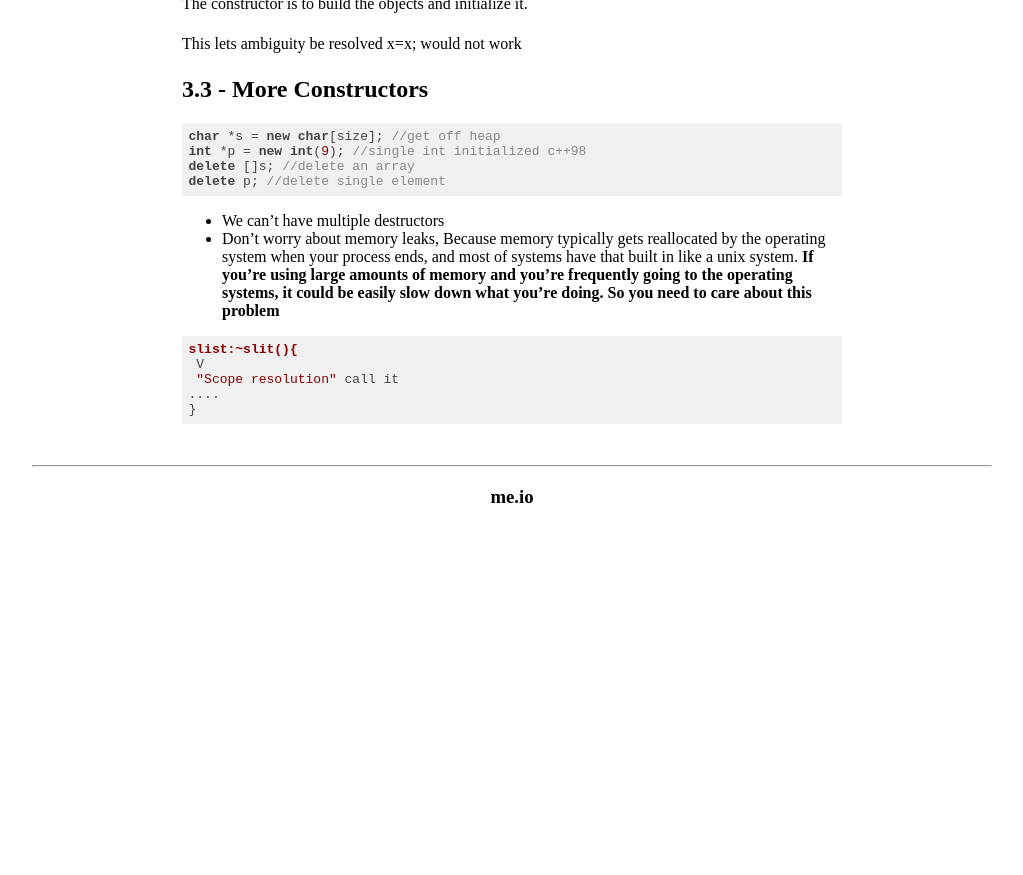
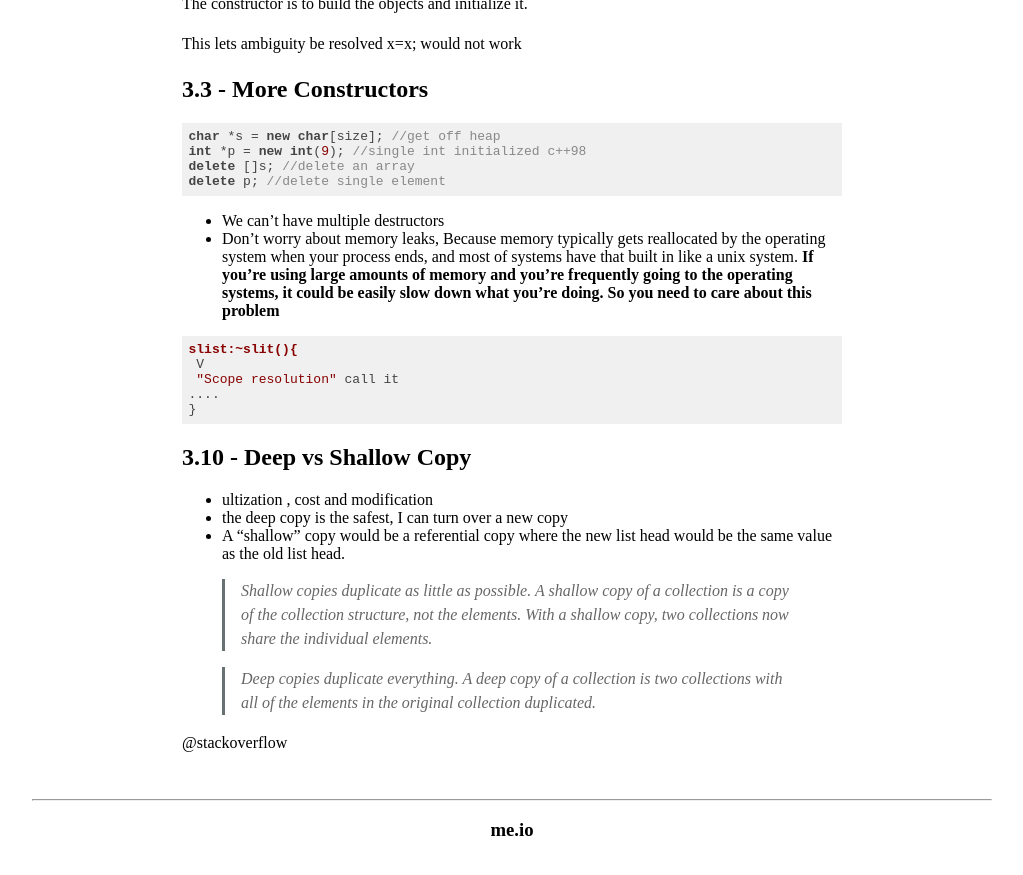
Before and after one commit to congdv/congdv.github.io, a Jekyll site: the page built from _posts/2017-07-31-C++-for-c-programer-coursera.md, in a window 1280 px wide and 900 px high, scrolled down 3274 px. Shown: the top 875 px of the window, without its empty margins (128-1151 px from the left). Built offline with Jekyll 4.4.1, drawn with Linux system fonts in a browser that asks for light colours; before the commit the page ends 3840 px from its top, so only the background shows below that.

Commit message:
Update 2017-07-31-C++-for-c-programer-coursera.md

````diff
--- a/_posts/2017-07-31-C++-for-c-programer-coursera.md
+++ b/_posts/2017-07-31-C++-for-c-programer-coursera.md
@@ -144,3 +145,15 @@ slist:~slit(){
 ....
 }
 ```
+
+## 3.10 - Deep vs Shallow Copy
+
+- ultization , cost and modification
+- the deep copy is the safest, I can turn over a new copy
+- A "shallow" copy would be a referential copy where the new list head would be the same value as the old list head.
+
+> Shallow copies duplicate as little as possible. A shallow copy of a collection is a copy of the collection structure, not the elements. With a shallow copy, two collections now share the individual elements.
+
+> Deep copies duplicate everything. A deep copy of a collection is two collections with all of the elements in the original collection duplicated.
+
+[@stackoverflow](https://stackoverflow.com/questions/184710/what-is-the-difference-between-a-deep-copy-and-a-shallow-copy )
````
Also changed, not shown: other parts of _posts/2017-07-31-C++-for-c-programer-coursera.md (+3 -2 lines).
